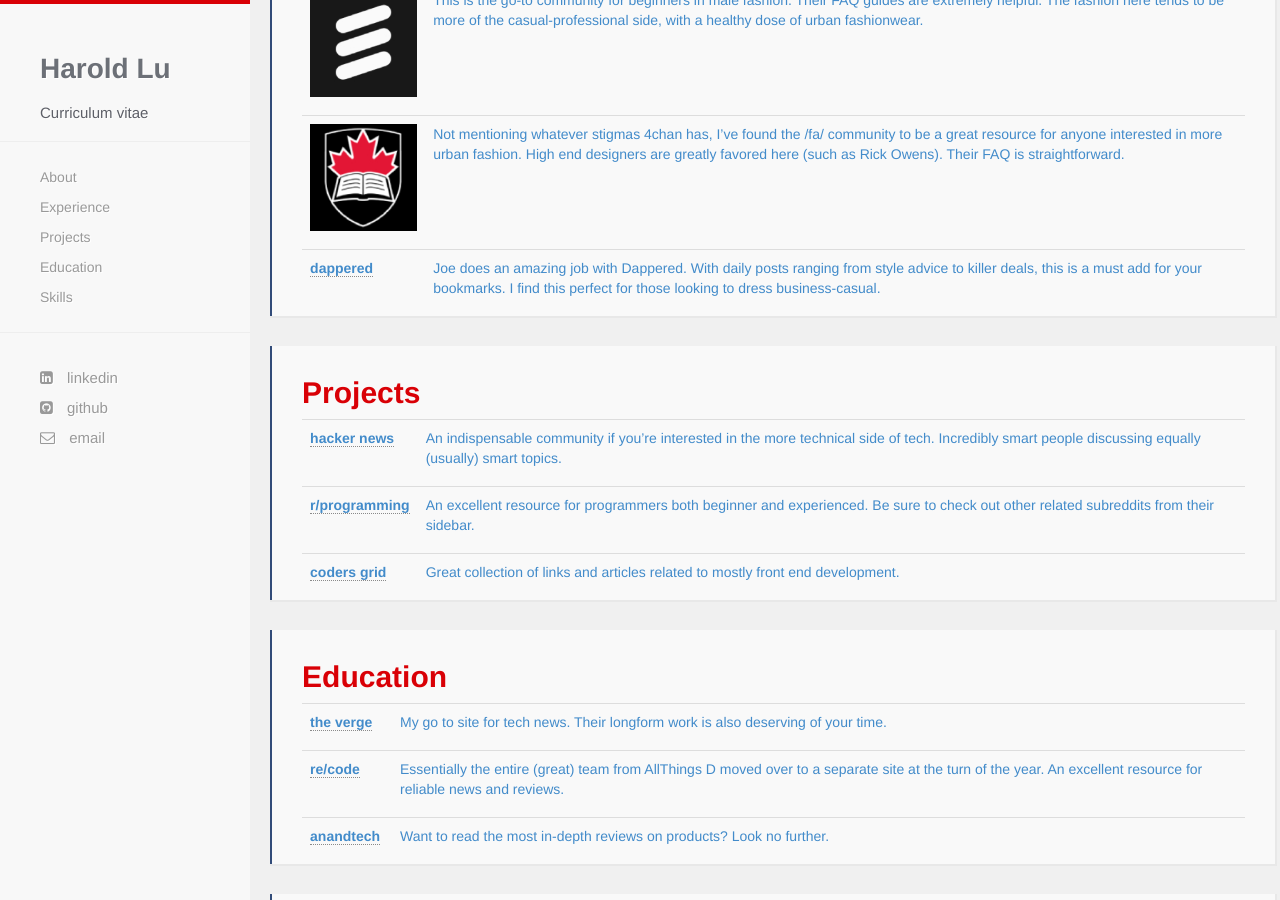
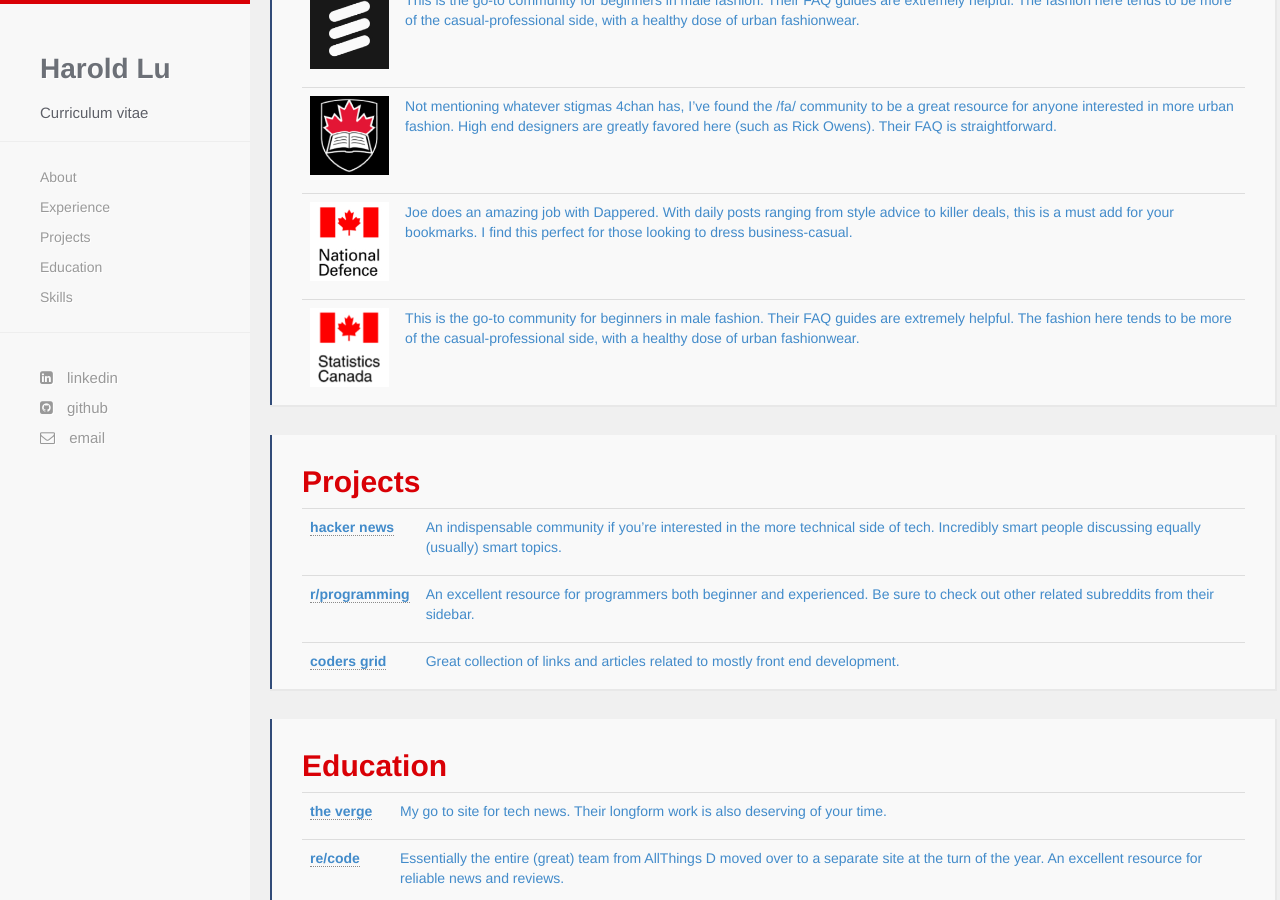
Before and after one commit to harold-lu/harold-lu.github.io, a Jekyll site: the page built from index.html, in a window 1280 px wide and 900 px high, scrolled down 1093 px. Built offline with Jekyll 4.4.1, drawn with Linux system fonts in a browser that asks for light colours; nearby versions of some CDN libraries; some web fonts are replaced.

Commit message:
update thumbnail

```diff
--- a/index.html
+++ b/index.html
@@ -43,10 +43,18 @@
           </tr>
           <tr>
             <td valign="top" class="td6">
-              <p class="p2"><span class="s1"><a href="http://dappered.com"><b>dappered</b></a></span></p>
+              <p class="p2"><span class="s1"><img src="{{ site.baseurl }}/images/dnd.jpg" alt="DND logo"></span></p>
             </td>
             <td valign="top" class="td7">
               <p class="p2"><span class="s1">Joe does an amazing job with Dappered. With daily posts ranging from style advice to killer deals, this is a must add for your bookmarks. I find this perfect for those looking to dress business-casual.</span></p>
+            </td>
+          </tr>
+		  <tr>
+            <td valign="top" class="td2">
+              <p class="p1"><span class="s2"><img src="{{ site.baseurl }}/images/stats.jpg" alt="Statistics Canada logo"></span></p>
+            </td>
+            <td valign="top" class="td3">
+              <p class="p1"><span class="s1">This is the go-to community for beginners in male fashion. Their FAQ guides are extremely helpful. The fashion here tends to be more of the casual-professional side, with a healthy dose of urban fashionwear.<span class="Apple-converted-space"> </span></span></p>
             </td>
           </tr>
         </tbody>
```
Also changed, not shown: images/dnd.jpg (added), images/stats.jpg.
